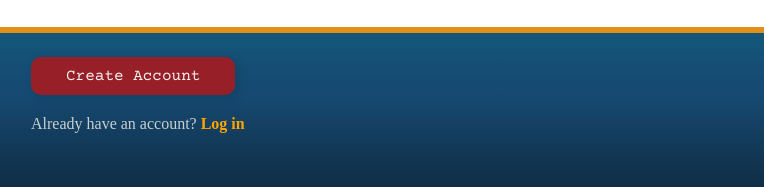
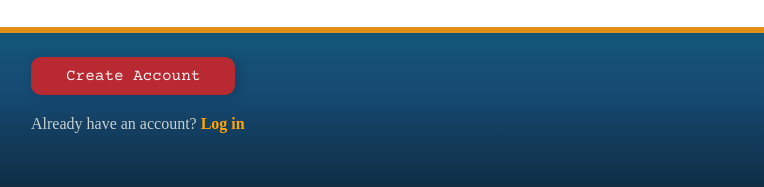
Before and after one commit to NovaCat35/sign-up-form, a plain HTML site: page index.html in a window 1280 px wide. In both pictures the pointer is over the button "Create Account". Shown: the part 613-800 px from the top of the page, 516-1280 px from the left. Drawn offline with nearby package versions, Linux system fonts and the light colour scheme; a web font is replaced by a local one.

Commit message:
Small style change to button

```diff
--- a/styles.css
+++ b/styles.css
@@ -38,7 +38,7 @@ main {
 /***** LEFT PANEL *****/
 .left-container {
     width: 40vw;
-    background-color: #03090f;
+    /* background-color: #03090f; */
     background-image: url('images/portal-poster.jpg');
     background-size: cover;
     background-position: center;
@@ -243,6 +243,10 @@ button {
     background-color: rgb(151, 31, 39);
     color: rgb(246, 242, 242);
     box-shadow: 3px 2px 10px 2px rgb(0 0 0 / 10%);
+    transition: all .25s ease-out;
+}
+button:hover {
+    background-color: rgb(184, 41, 50);
 }
 a {
     text-decoration: none;
```
Also changed, not shown: 3 other files.
